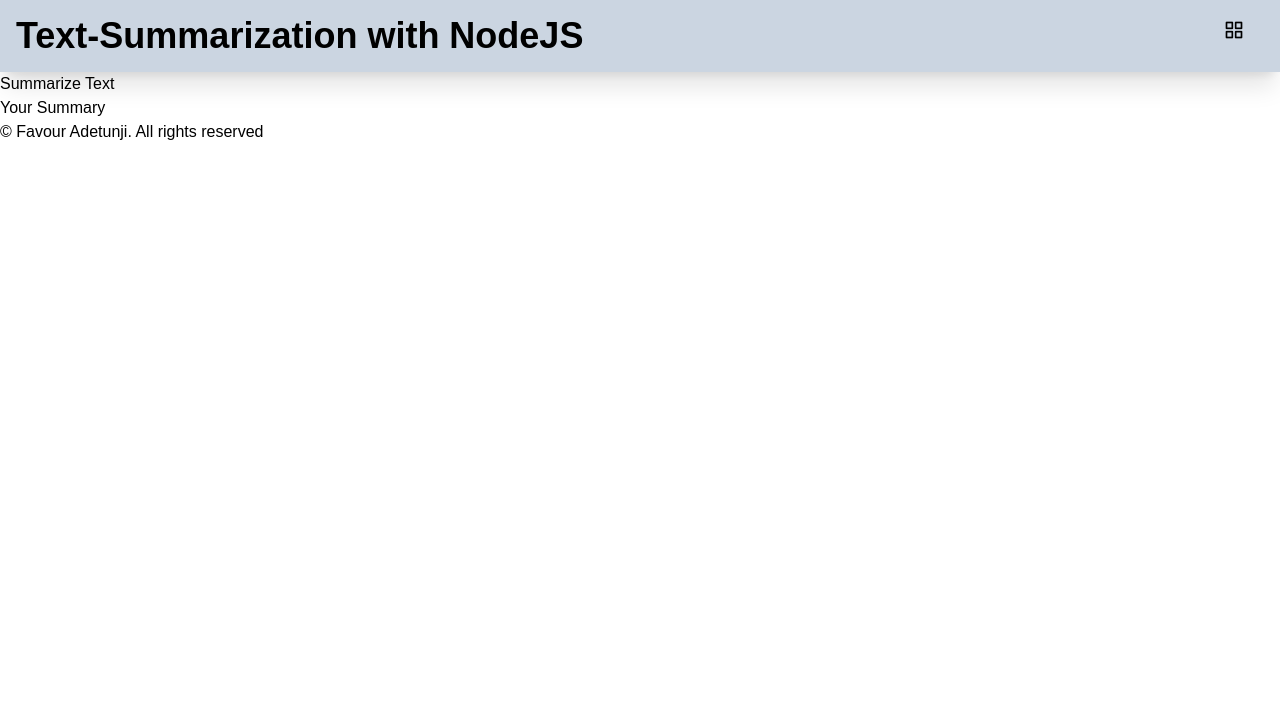
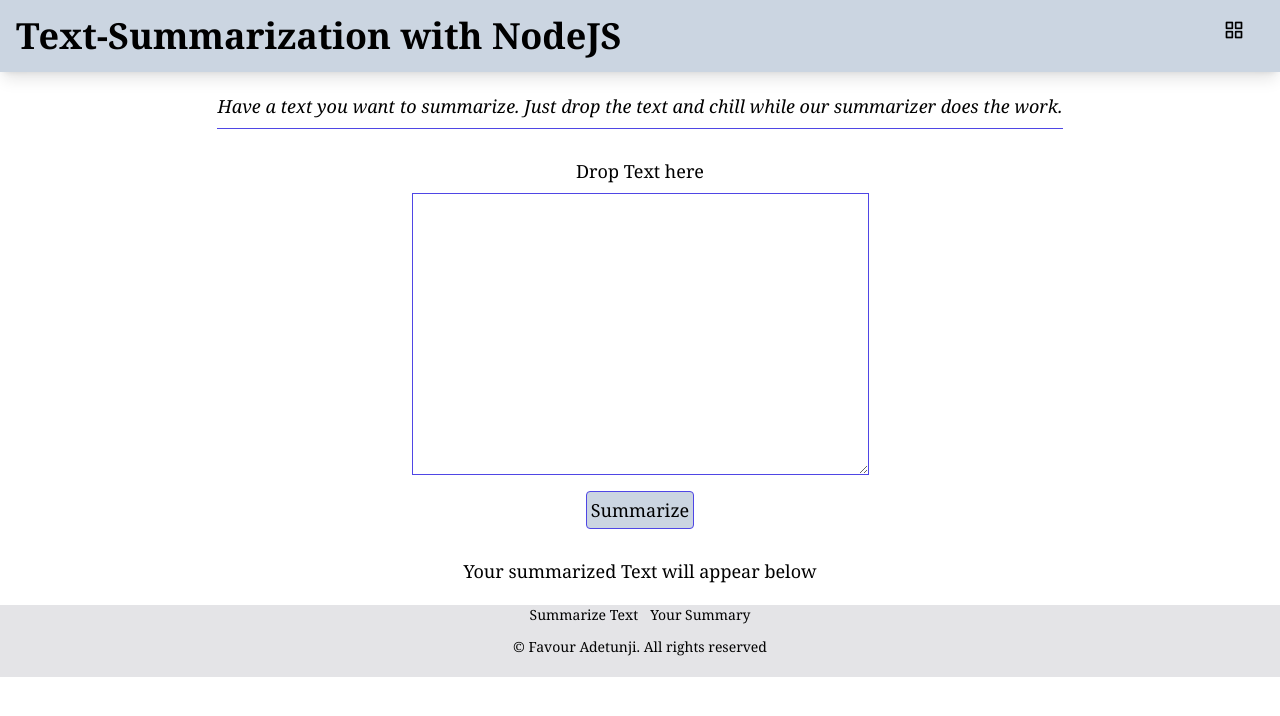
Before and after one commit to Tunjii10/Text-Summarization-NodeJs, a website: page public/index.html in a window 1280 px wide. Drawn offline with nearby package versions, Linux system fonts and the light colour scheme.

Commit message:
frontend-design

```diff
--- a/public/index.html
+++ b/public/index.html
@@ -6,69 +6,64 @@
   <link href="./main.css" rel="stylesheet">
   <link rel="stylesheet" href="https://unicons.iconscout.com/release/v4.0.0/css/line.css">
 </head>
-<body class="w-screen h-screen">
-    <header class="top-0 left-0 right-0 w-screen fixed bg-slate-300 shadow-xl px-4 py-4">
+<body class="w-screen h-screen font-serif text-lg">
+    <!-- Header Section -->
+    <header class="top-0 left-0 right-0 w-screen sticky bg-slate-300 shadow-lg px-4 py-4">
         <div class="flex flex-row">
             <div class="flex-auto text-2xl  md:text-4xl font-bold">
                 Text-Summarization with NodeJS
             </div>
-            <div class="flex-auto font-bold">
-                <div class="text-right pr-5">
-                    <button id="dropdownDividerButton" data-dropdown-toggle="dropdownDivider" type="button">
-                        <i class="uil uil-apps text-xl"></i>
-                    </button>
-                    <div id="dropdownDivider" class="z-10 hidden bg-white divide-y divide-gray-100 rounded shadow w-44 dark:bg-gray-700 dark:divide-gray-600">
-                        <ul class="py-1 text-sm text-gray-700 dark:text-gray-200" aria-labelledby="dropdownDividerButton">
-                          <li>
-                            <a href="#" class="block px-4 py-2 hover:bg-gray-100 dark:hover:bg-gray-600 dark:hover:text-white">Dashboard</a>
-                          </li>
-                          <li>
-                            <a href="#" class="block px-4 py-2 hover:bg-gray-100 dark:hover:bg-gray-600 dark:hover:text-white">Settings</a>
-                          </li>
-                        </ul>
-                    </div>
+            <div class="relative flex-auto font-bold">
+                <div class="text-right pt-5 pr-5 md:pt-0">
+                    <i class="uil uil-apps text-xl"></i>
                 </div>
             </div>
         </div>
     </header>
+
+    <!-- MAin section -->
     <main>
-        <div>
-            <div>
-              <div>
-                  <h2>
-                      Have a text you want to summarize. Just drop the text and chill while our summarizer does the work.
+        <div class="py-5 mx-3">
+            <!-- Grid for main section -->
+            <div  class="grid grid-cols-1 gap-7 justify-items-center content-center">
+              <div class="border-b border-solid border-indigo-600 pb-2">
+                  <h2 class="text-1xl">
+                      <em>Have a text you want to summarize. Just drop the text and chill while our summarizer does the work.</em>
                   </h2>
               </div>
-              <div id="text_to_summarize">
-                  <form>
-                      <Label>Drop Text here</Label>
-                      <input type="text">
-                      <button> Summarize</button>
+              <div id="text_to_summarize" class="">
+                  <form class="flex flex-col items-center gap-2">
+                      <Label class="text-1xl">Drop Text here</Label>
+                      <textarea  class="border border-solid border-indigo-600 mb-2" name="message" rows="10" cols="40">
+                      </textarea>
+                      <button class="border border-solid rounded border-indigo-600 bg-slate-300 p-1 hover:bg-slate-500 active:bg-slate-700">Summarize</button>
                   </form>
               </div>
               <div id="summary">
                   <div>
-                      <p>Here is your summarized Text</p>
+                      <p>Your summarized Text will appear below</p>
                       <div>
-                          <span>
+                          <div id="summary-text" class=" hidden border border-solid border-indigo-600 bg-slate-300">
 
-                          </span>
+                          </div>
                       </div>
                   </div>
               </div>
             </div>
         </div>
     </main>
-    <footer>
-        <ul>
+
+    <!-- Footer Section -->
+    <footer class="bg-zinc-200 bottom-o left-0 text-sm">
+        <ul class="flex flex-row justify-center gap-3 mb-3">
             <li>
-                <a href="#text_tot-summarize">Summarize Text</a>
+                <a href="#text_to_summarize" class="active:text-slate-700 hover:text-slate-500">Summarize Text</a>
             </li>
             <li>
-                <a href="summary">Your Summary</a>
+                <a href="#summary" class="active:text-slate-700 hover:text-slate-500">Your Summary</a>
             </li>
         </ul>
-        <p class="footer__copy"> &#169; Favour Adetunji. All rights reserved</p>
+        <p class="footer__copy text-center pb-5"> &#169; Favour Adetunji. All rights reserved</p>
     </footer>
 
 </body>
--- a/tailwind.config.js
+++ b/tailwind.config.js
@@ -1,10 +1,6 @@
 module.exports = {
   content: ["./public/index.html"],
   theme: {
-    fontFamily: {
-      sans: ["Graphik", "sans-serif"],
-      serif: ["Merriweather", "serif"],
-    },
     extend: {},
   },
   plugins: [],
```
Also changed, not shown: package.json (+6 -3 lines), public/main.css, 1 other file.
